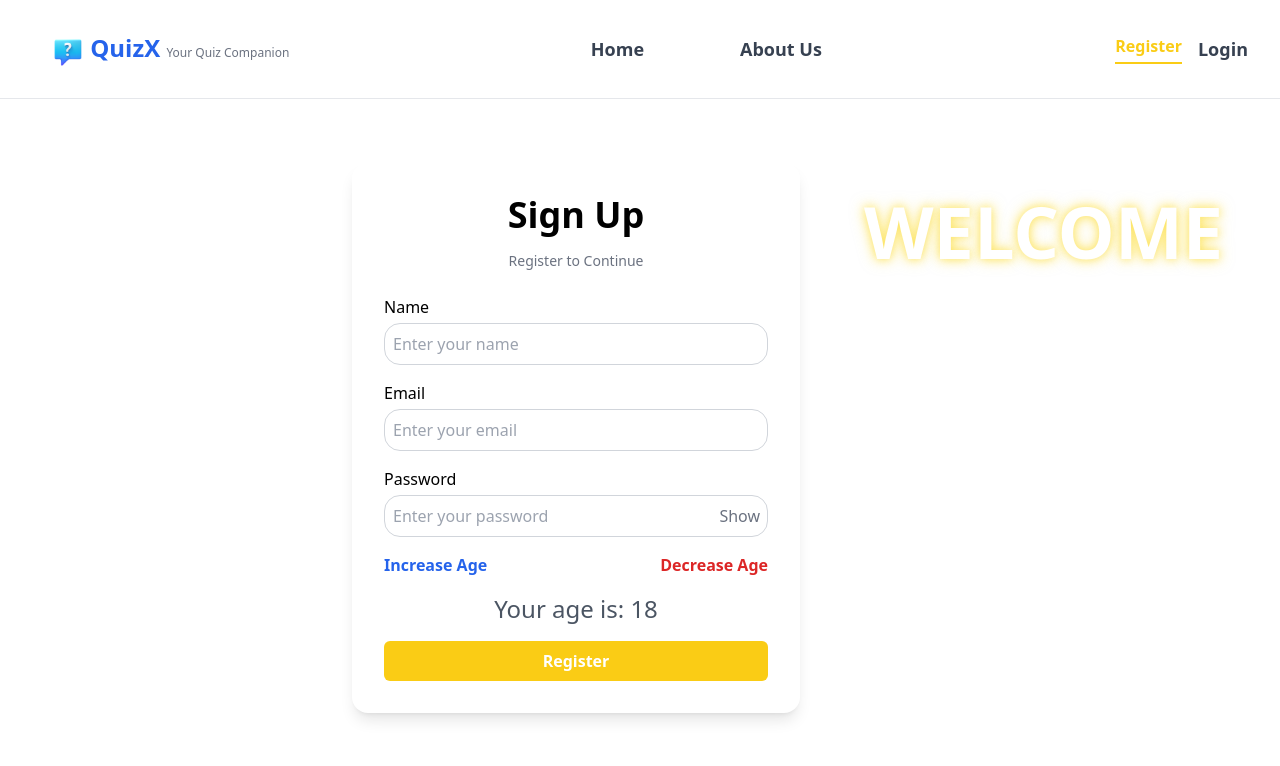
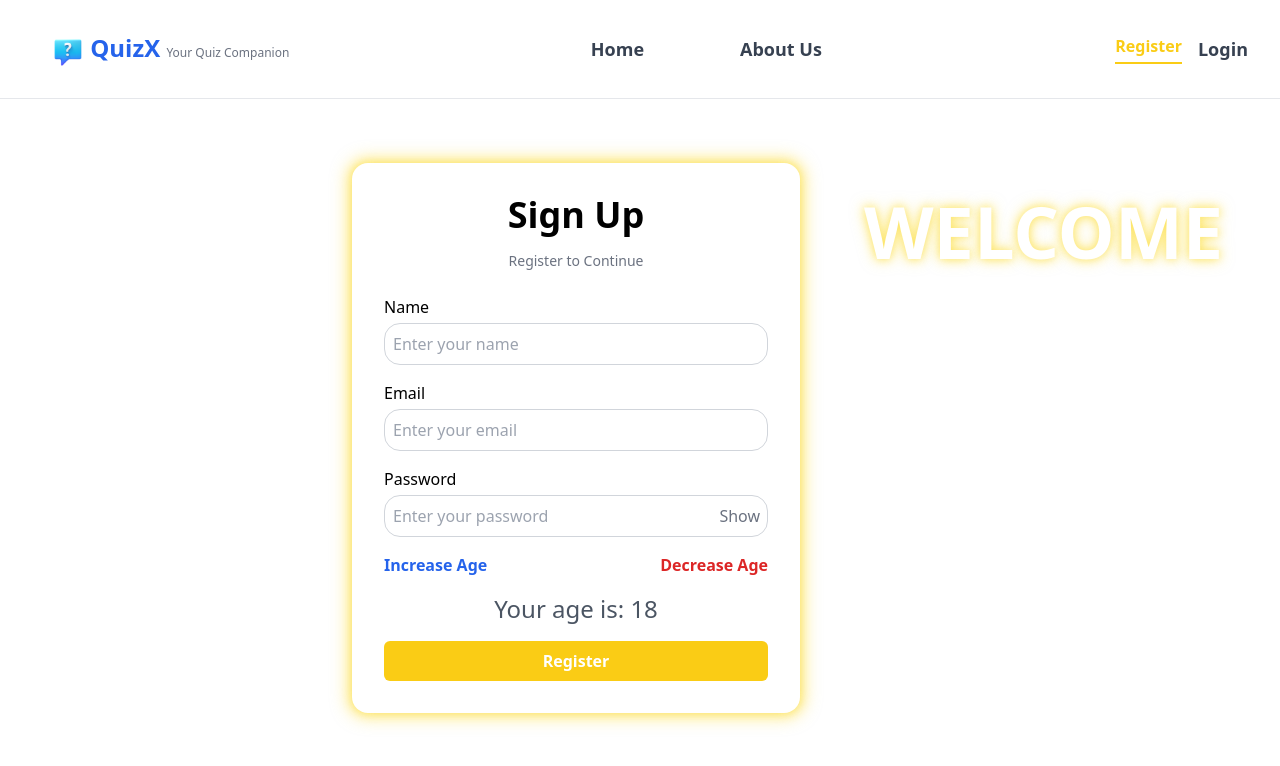
Before and after one commit to Nika-commits/QuizX__FullStack-Quiz-App, a React (Vite) app in the folder frontend/: page /register in a window 1280 px wide. Shown: the top 766 px of the page. Built offline with nearby package versions, Linux system fonts and the light colour scheme.

Commit message:
Fixed CSS Bug in register and logi page

```diff
--- a/frontend/src/components/LoginForm.tsx
+++ b/frontend/src/components/LoginForm.tsx
@@ -40,7 +40,7 @@ function LoginForm() {
   return (
     <div className="grid grid-cols-[65%_40%] min-h-screen dark:bg-gray-900">
       <div className="flex justify-end items-start px-8 pt-16">
-        <div className="w-full max-w-md bg-white p-8 rounded-2xl shadow-lg animate-fade-in-up glow-all-around">
+        <div className="w-full max-w-md bg-white p-8 rounded-2xl animate-fade-in-up glow-all-around">
           <h1 className="text-4xl font-extrabold mb-4 text-center">Login</h1>
           <p className="text-sm text-gray-500 mb-6 text-center">
             Login to Continue
--- a/frontend/src/components/RegisterForm.tsx
+++ b/frontend/src/components/RegisterForm.tsx
@@ -32,7 +32,7 @@ function RegisterForm() {
   return (
     <div className="grid grid-cols-[65%_35%] min-h-screen dark:bg-gray-900">
       <div className="flex justify-end items-start px-8 pt-16">
-        <div className="w-full max-w-md bg-white p-8 rounded-2xl shadow-lg animate-fade-in-up glow-all-around">
+        <div className="w-full max-w-md bg-white p-8 rounded-2xl  animate-fade-in-up glow-all-around">
           <h1 className="text-4xl font-extrabold mb-4 text-center">Sign Up</h1>
           <p className="text-sm text-gray-500 mb-6 text-center">
             Register to Continue
```
